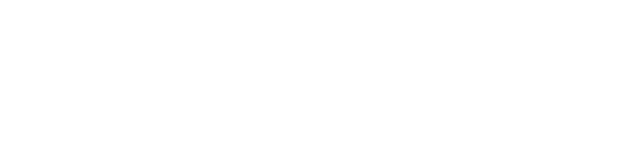
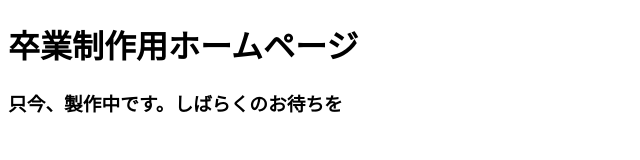
Before and after one commit to kkawailab/hkota, a plain HTML site: page docs/index.html in a window 1280 px wide. Shown: the whole page, without its empty margins (0-640 px from the left). Drawn offline with Linux system fonts and the light colour scheme.

Commit message:
Update index.html

```diff
--- a/docs/index.html
+++ b/docs/index.html
@@ -1 +1,3 @@
 <!DOCTYPE html>
+<h1>卒業制作用ホームページ<h1>
+<h3>只今、製作中です。しばらくのお待ちを<h3>
```
